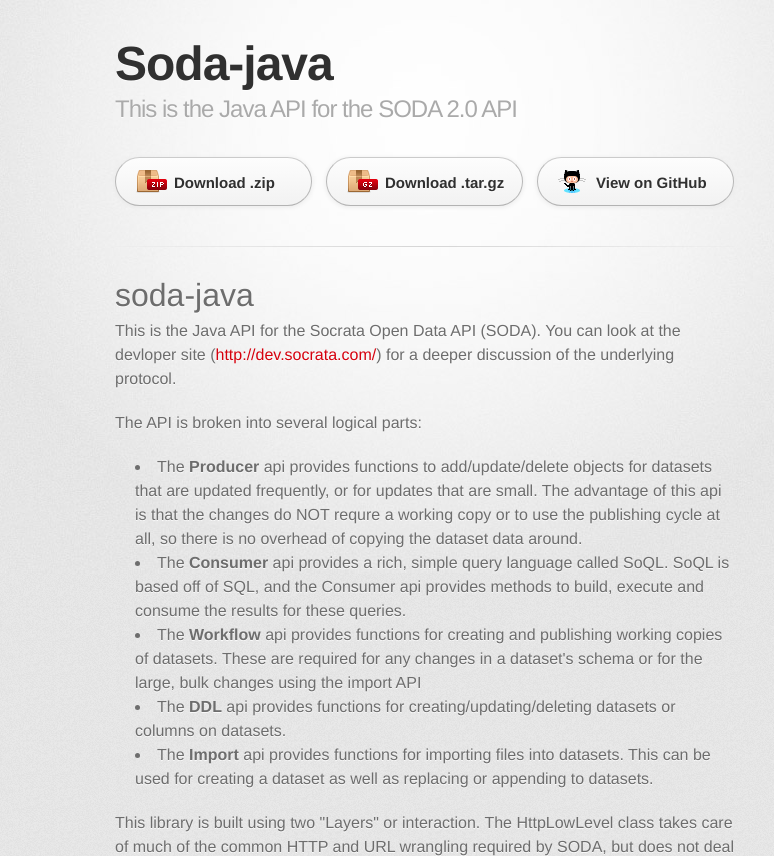
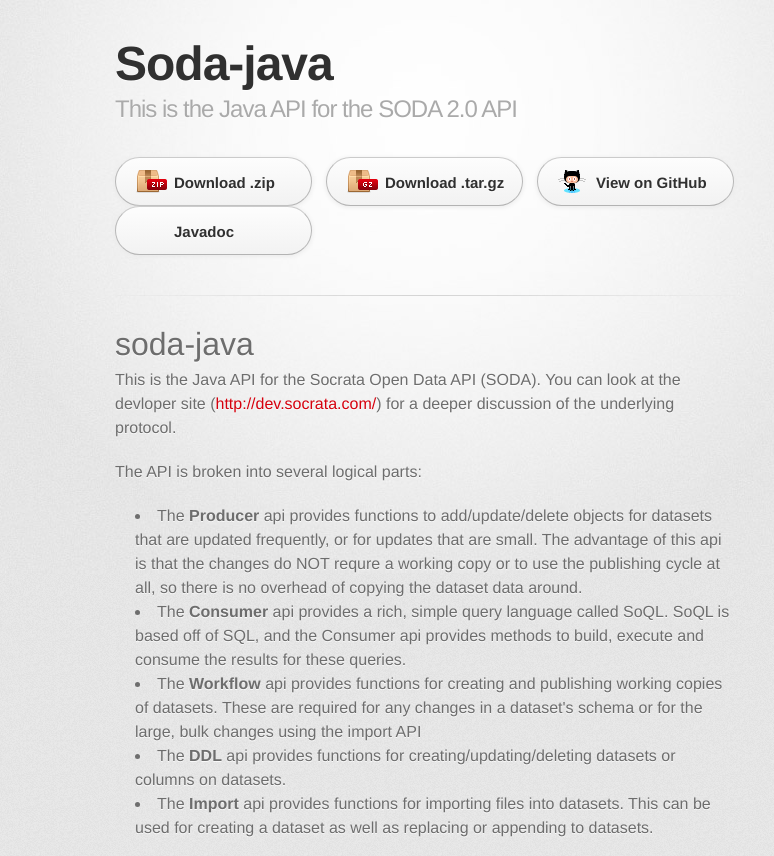
Before and after one commit to socrata/soda-java, a plain HTML site: page index.html in a window 1280 px wide. Shown: the top 856 px of the page, without its empty margins (215-989 px from the left). Drawn offline with Linux system fonts and the light colour scheme; a web font is replaced by a local one.

Commit message:
have pages point to Javadoc

```diff
--- a/index.html
+++ b/index.html
@@ -26,6 +26,7 @@
           <a href="https://github.com/socrata/soda-java/zipball/master" id="download-zip" class="button"><span>Download .zip</span></a>
           <a href="https://github.com/socrata/soda-java/tarball/master" id="download-tar-gz" class="button"><span>Download .tar.gz</span></a>
           <a href="https://github.com/socrata/soda-java" id="view-on-github" class="button"><span>View on GitHub</span></a>
+          <a href="http://socrata.github.io/soda-java/apidocs/" id="javadoc" class="button"><span>Javadoc</span></a>
         </section>
 
         <hr>
```
